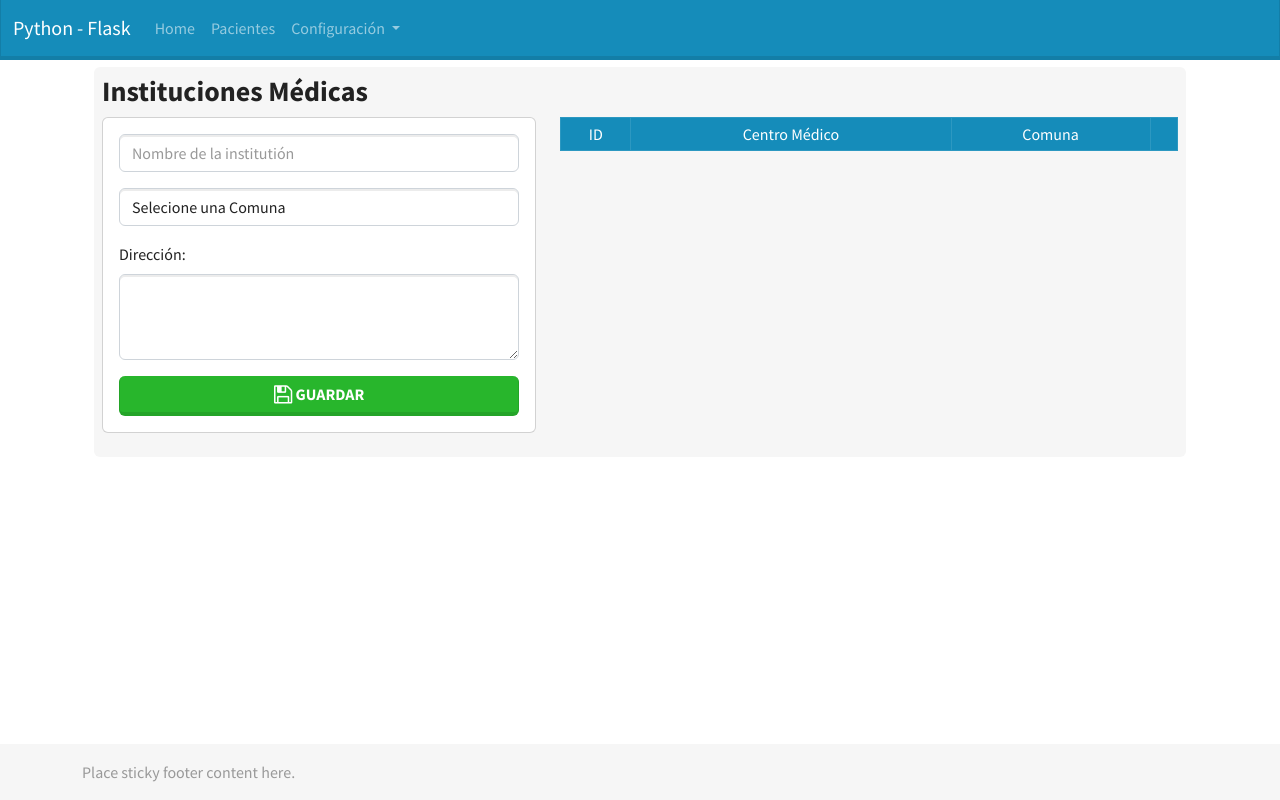
After one commit to Haleymhm/python-fonasa, a Flask app: page /institution in a window 1280 px wide. The commit adds this page. Run offline with Flask 2, Linux system fonts and the light colour scheme; data that the repository does not hold is empty; some libraries are stand-ins or nearby versions.

Commit message:
:sparkles: :construction: Modulo Centros Meédicos

```diff
--- a/app.py
+++ b/app.py
@@ -134,7 +134,18 @@ def specialist_update(id):
         return redirect(url_for('specialist'))
 # FIN DE MODULO ESPECIALISTA
 
-
+# INICIO DE MODULO ESPECAILISTA
+@app.route('/institution')
+def institution():
+    institution = mysql.connection.cursor()
+    institution.execute('SELECT institution.id, institution.name, comunas.comuna FROM institution, comunas WHERE institution.comuna_id = comunas.id')
+    data = institution.fetchall()
+    institution.close()
+    comuna = mysql.connection.cursor()
+    comuna.execute('SELECT * FROM comunas')
+    data1 = comuna.fetchall()
+    comuna.close()
+    return render_template('institution/index.html', institutions = data, comunas = data1)
 
 if __name__ == '__main__':
     app.run(port = 3000, debug = True)
--- /dev/null
+++ b/templates/institution/index.html
@@ -0,0 +1,75 @@
+{% extends "layout.html" %}
+
+{% block body %}
+<div class="container">
+    <div class="bg-light p-2 rounded">
+        <h3><strong> Instituciones Médicas</strong> </h3>
+        <div class="row">
+            {% with messages = get_flashed_messages()  %}
+                {% if messages %}
+                    {% for message in messages %}
+                        <div class="alert alert-info alert-dismissible fade show" role="alert">
+                            <i class="fa fa-check-circle"></i>  {{ message }}
+                            <button type="button" class="btn-close" data-bs-dismiss="alert" aria-label="Close"></button>
+                        </div>
+                    {% endfor %}
+                {% endif %}
+            {% endwith %}
+
+            <div class="col-md-5 mb-3">
+                <div class="card card-body">
+                    <form action="/institution-add" method="post">
+                        <div class="form-group mb-3">
+                            <input type="text" name="fullname" id="fullname" class="form-control" placeholder="Nombre de la institutión">
+                        </div>
+                        <div class="form-group mb-3">
+                            <select name="specialtyid" id="specialtyid" class="form-control" placeholder="Comuna">
+                                <option value="0"> Selecione una Comuna</option>
+                            {% for comuna in comunas %}
+                                <option value="{{comuna.0}}"> {{comuna.2}}</option>
+                            {% endfor %}
+                            </select>
+                        </div>
+                        <div class="form-group mb-3">
+                            <label class="form-label">Dirección: </label>
+                            <textarea name="direction" id="direction" class="form-control" placeholder="Dirección" rows="3">
+                            </textarea>
+
+                        </div>
+
+                        <div class="d-grid gap-2">
+                            <button type="submit" class="btn btn-success btn-block"><i class="fa fa-save fa-lg"></i> Guardar</button>
+                        </div>
+                    </form>
+                </div>
+            </div>
+
+            <div class="col-md-7">
+                <table class="table table-striped table-bordered table-hover table-sm table-responsive">
+                    <thead>
+                        <tr class="table-primary text-center">
+                            <td>ID</td>
+                            <td>Centro Médico</td>
+                            <td>Comuna</td>
+                            <td></td>
+                        </tr>
+                    </thead>
+                    {% for institution in institutions %}
+                    <td class="text-center">{{institution.0}}</td>
+                    <td>{{institution.1}}</td>
+                    <td>{{institution.2}}</td>
+                    <td width="155px">
+                        <a href="/specialty-edit/{{institution.0}}" class="btn btn-sm btn-primary"><i class="fa fa-edit"></i> edit</a>
+                        <a href="/specialty-delete/{{institution.0}}" class="btn btn-sm btn-danger"><i class="fa fa-trash"></i> delete</a>
+                    </td>
+                </tr>
+                {% endfor %}
+                </table>
+            </div>
+
+        </div>
+    </div>
+</div>
+
+
+{% endblock %}
--- a/templates/layout.html
+++ b/templates/layout.html
@@ -47,14 +47,17 @@
               <li class="nav-item">
                 <a class="nav-link" href="#">Pacientes</a>
               </li>
-              <li class="nav-item">
-                <a class="nav-link" href="/specialist">Especialistas</a>
-              </li>
-              <li class="nav-item">
-                <a class="nav-link" href="/specialty">Especialidades</a>
-              </li>
-              <li class="nav-item">
-                <a class="nav-link" href="#">Centros</a>
+
+              <li class="nav-item dropdown">
+                <a class="nav-link dropdown-toggle" href="#" id="navbarDropdown" role="button" data-bs-toggle="dropdown" aria-expanded="false">
+                  Configuración
+                </a>
+                <ul class="dropdown-menu" aria-labelledby="navbarDropdown">
+                  <li><a class="dropdown-item" href="/specialist">Especialistas</a></li>
+                  <li><a class="dropdown-item" href="/specialty">Especialidades</a></li>
+                  <li><hr class="dropdown-divider"></li>
+                  <li><a class="dropdown-item" href="/institution">Centro Médico</a></li>
+                </ul>
               </li>
 
             </ul>
```
Also changed, not shown: templates/institution/edit.html (added, +28 -0 lines).
